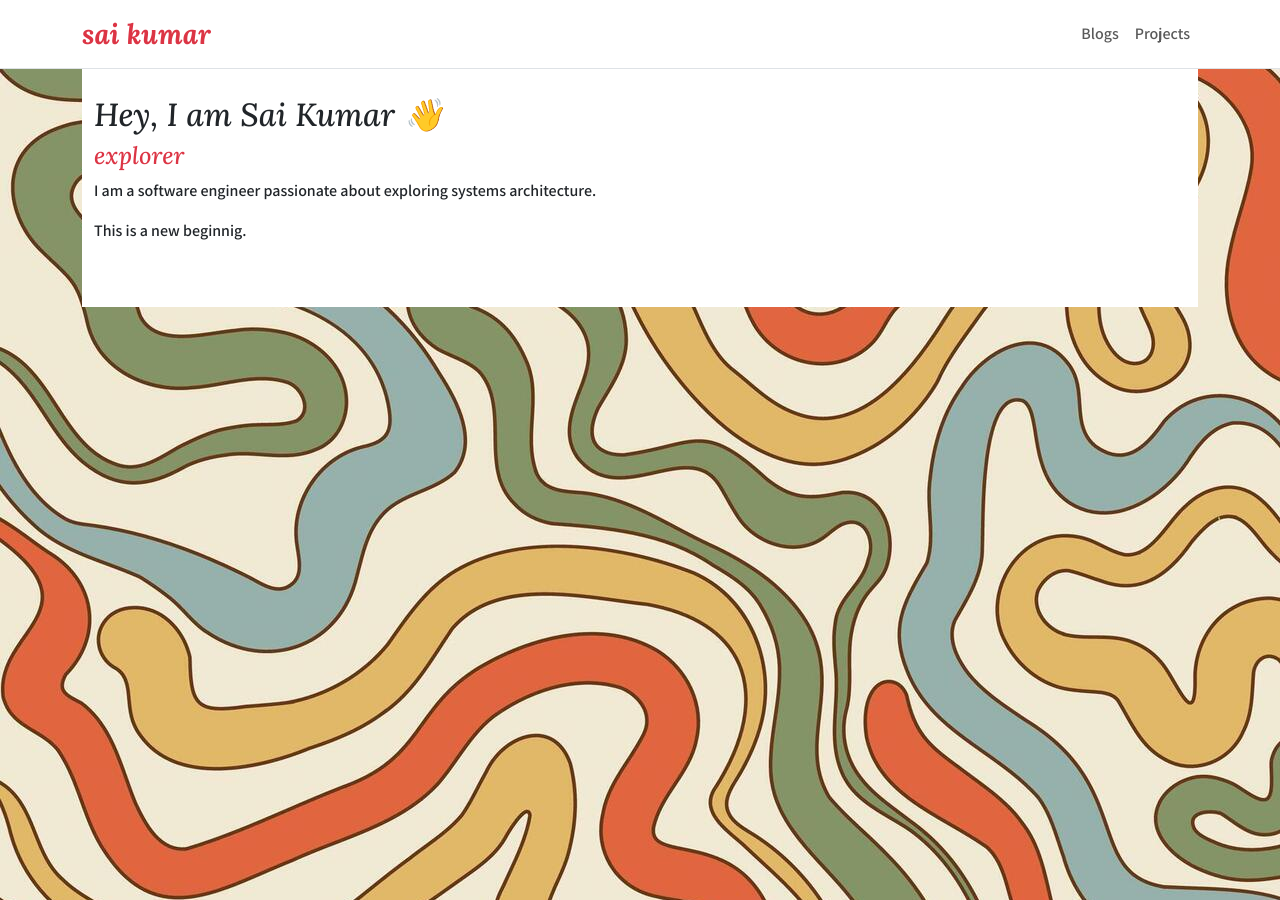
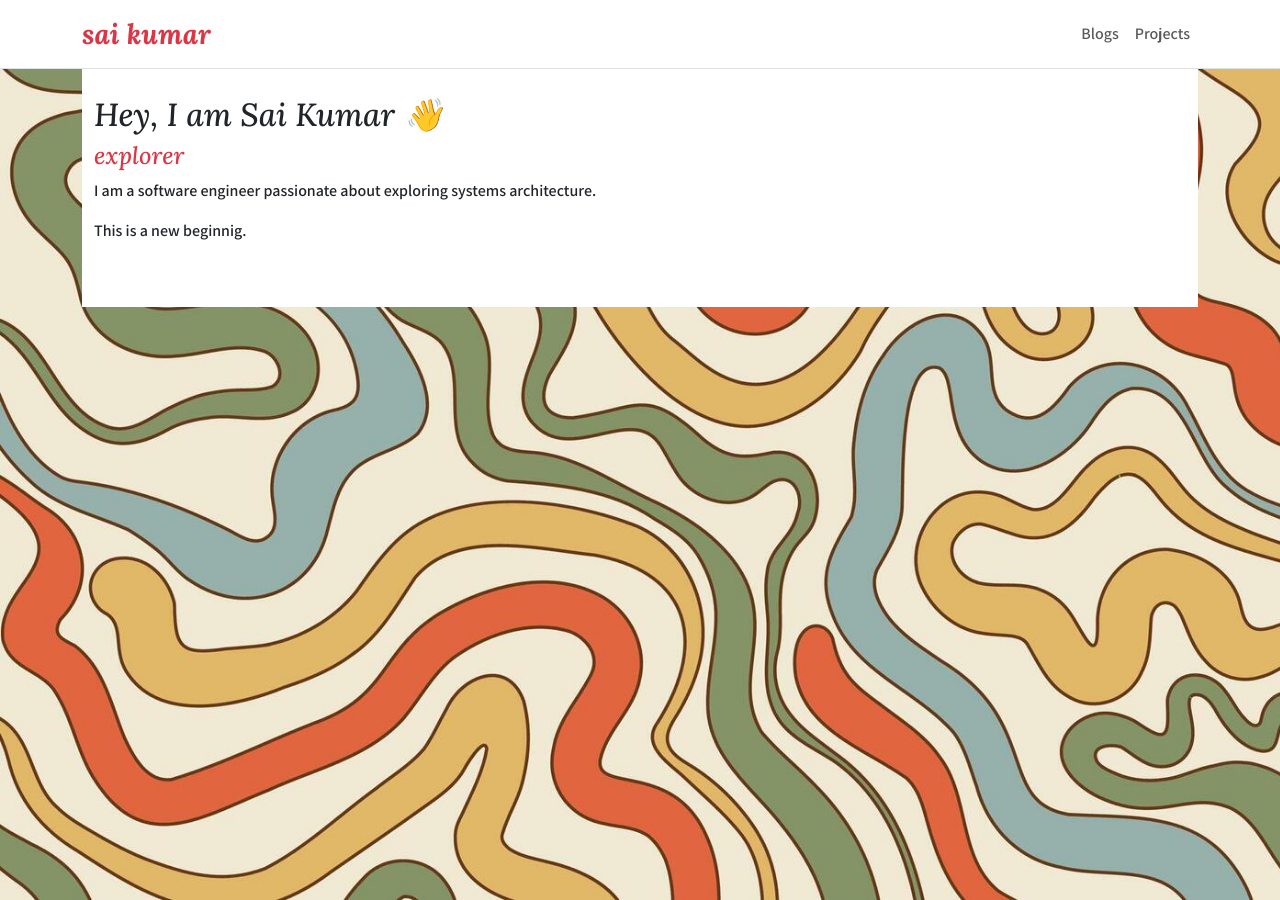
Before and after one commit to Sai-kumar1/Sai-kumar1.github.io, a Jekyll site: the page built from index.md, in a window 1280 px wide. Built offline with Jekyll 4.4.1, drawn with Linux system fonts in a browser that asks for light colours; nearby versions of some CDN libraries.

Commit message:
Updated bg image for m-view

```diff
--- a/_layouts/default.html
+++ b/_layouts/default.html
@@ -21,13 +21,15 @@
 
   <style>
     html {
-      background-size: cover;
       height: 100%;
-      overflow: hidden; /* prevent body from scrolling */
+      overflow: hidden;
     }
     body {
-      background-image: url('{{ site.baseurl }}/assets/images/wavy-bg.png');;
+      background-image: url('{{ site.baseurl }}/assets/images/wavy-bg.png');
+      background-repeat: no-repeat;
+      background-size: cover;
       font-family: Assistant !important;
+      width: 100%;
       height: 100%;
       margin: 0;
       overflow-y: auto;
@@ -94,7 +96,6 @@
       </div>
     </div>
   </div>
-  <!-- </div> -->
 
 </body>
 
```
